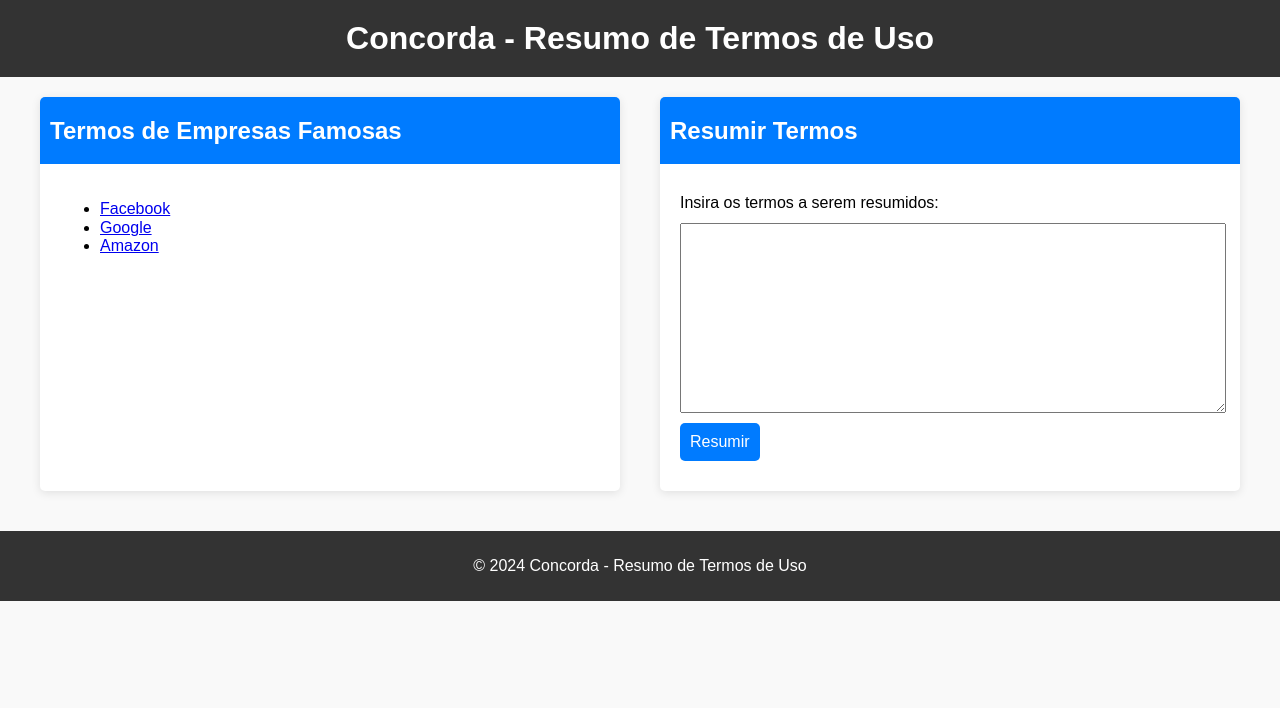
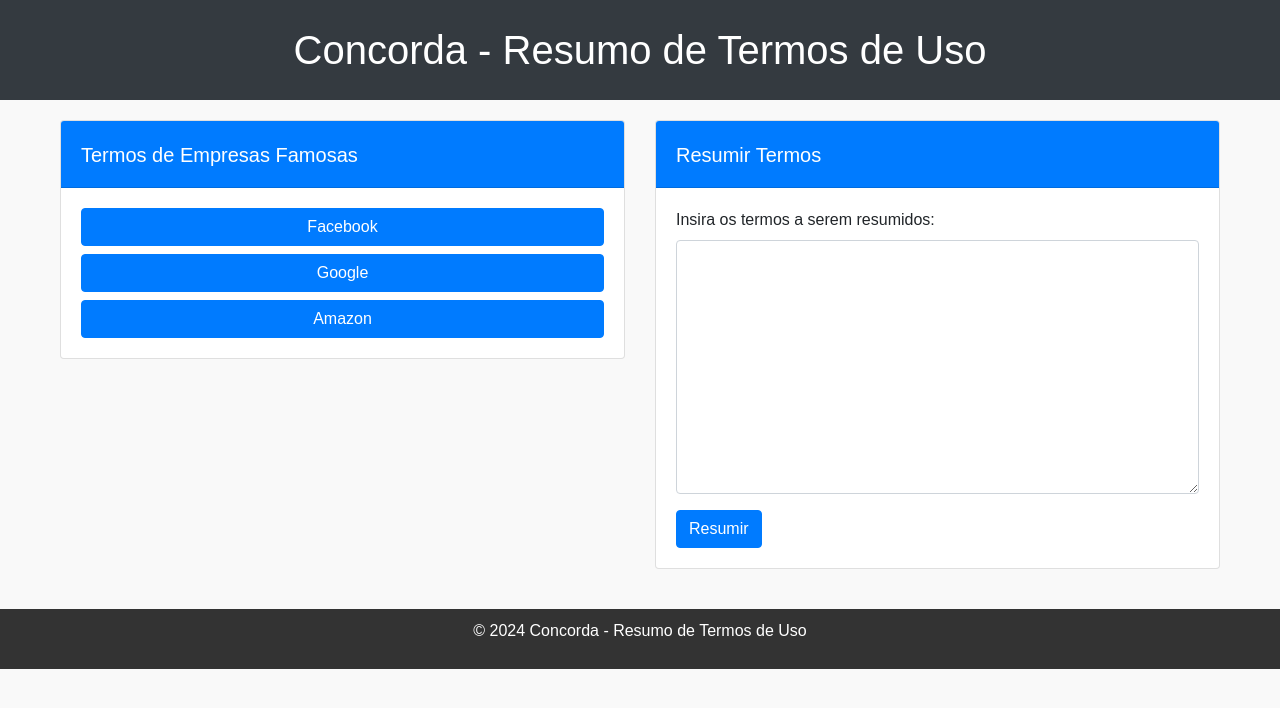
Before and after one commit to EDUARDOdaSILVAA/empreendedorismo, a plain HTML site: page index.html in a window 1280 px wide. Drawn offline with nearby package versions, Linux system fonts and the light colour scheme.

Commit message:
termos de exemplo e bootstrap

```diff
--- a/index.html
+++ b/index.html
@@ -5,6 +5,7 @@
   <meta name="viewport" content="width=device-width, initial-scale=1.0">
   <title>Concorda - Resumo de Termos de Uso</title>
   <link rel="stylesheet" href="https://cdnjs.cloudflare.com/ajax/libs/normalize/8.0.1/normalize.min.css">
+  <link rel="stylesheet" href="https://stackpath.bootstrapcdn.com/bootstrap/4.5.2/css/bootstrap.min.css">
   <style>
     body {
       font-family: Arial, sans-serif;
@@ -12,61 +13,16 @@
       padding: 0;
       background-color: #f9f9f9;
     }
-    header {
-      background-color: #333;
-      color: #fff;
-      padding: 10px 0;
-      text-align: center;
-    }
     h1, h2 {
       margin: 10px 0;
     }
-    .container {
+    .container-custom {
       max-width: 1200px;
       margin: 20px auto;
       padding: 0 20px;
-      display: flex;
-      flex-wrap: wrap;
-      justify-content: space-between;
     }
-    .card {
-      width: calc(50% - 20px);
+    .card-custom {
       margin-bottom: 20px;
-      background-color: #fff;
-      border-radius: 5px;
-      box-shadow: 0 2px 10px rgba(0, 0, 0, 0.1);
-      overflow: hidden;
-    }
-    .card-header {
-      background-color: #007bff;
-      color: #fff;
-      padding: 10px;
-    }
-    .card-content {
-      padding: 20px;
-    }
-    .card-content form {
-      margin-top: 10px;
-    }
-    label, textarea, input[type="submit"] {
-      display: block;
-      margin-bottom: 10px;
-    }
-    textarea {
-      width: 100%;
-      resize: vertical;
-    }
-    input[type="submit"] {
-      background-color: #007bff;
-      color: #fff;
-      border: none;
-      padding: 10px;
-      border-radius: 5px;
-      cursor: pointer;
-      transition: background-color 0.3s ease;
-    }
-    input[type="submit"]:hover {
-      background-color: #0056b3;
     }
     footer {
       text-align: center;
@@ -78,34 +34,42 @@
   </style>
 </head>
 <body>
-  <header>
+  <header class="bg-dark text-white text-center py-3">
     <h1>Concorda - Resumo de Termos de Uso</h1>
   </header>
 
-  <div class="container">
-    <div class="card">
-      <div class="card-header">
-        <h2>Termos de Empresas Famosas</h2>
+  <div class="container container-custom">
+    <div class="row">
+      <div class="col-md-6">
+        <div class="card card-custom">
+          <div class="card-header bg-primary text-white">
+            <h2 class="h5">Termos de Empresas Famosas</h2>
           </div>
-      <div class="card-content">
-        <ul>
-          <li><a href="termos-facebook.html">Facebook</a></li>
-          <li><a href="termos-google.html">Google</a></li>
-          <li><a href="termos-amazon.html">Amazon</a></li>
-        </ul>
+          <div class="card-body">
+            <div class="d-grid gap-2">
+              <a href="termos-facebook.html" class="btn btn-primary btn-block">Facebook</a>
+              <a href="termos-google.html" class="btn btn-primary btn-block">Google</a>
+              <a href="termos-amazon.html" class="btn btn-primary btn-block">Amazon</a>
+            </div>
+          </div>
         </div>
       </div>
 
-    <div class="card">
-      <div class="card-header">
-        <h2>Resumir Termos</h2>
+      <div class="col-md-6">
+        <div class="card card-custom">
+          <div class="card-header bg-primary text-white">
+            <h2 class="h5">Resumir Termos</h2>
           </div>
-      <div class="card-content">
+          <div class="card-body">
             <form action="resumo.php" method="POST">
+              <div class="form-group">
                 <label for="termos">Insira os termos a serem resumidos:</label>
-          <textarea id="termos" name="termos" rows="10" cols="50"></textarea>
-          <input type="submit" value="Resumir">
+                <textarea id="termos" name="termos" class="form-control" rows="10"></textarea>
+              </div>
+              <button type="submit" class="btn btn-primary">Resumir</button>
             </form>
+          </div>
+        </div>
       </div>
     </div>
   </div>
@@ -113,5 +77,9 @@
   <footer>
     <p>&copy; 2024 Concorda - Resumo de Termos de Uso</p>
   </footer>
+
+  <script src="https://code.jquery.com/jquery-3.5.1.slim.min.js"></script>
+  <script src="https://cdn.jsdelivr.net/npm/@popperjs/core@2.9.3/dist/umd/popper.min.js"></script>
+  <script src="https://stackpath.bootstrapcdn.com/bootstrap/4.5.2/js/bootstrap.min.js"></script>
 </body>
 </html>
```
Also changed, not shown: termos-amazon.html (added, +23 -0 lines), termos-facebook.html (added, +23 -0 lines), termos-google.html (added, +23 -0 lines). Lines whose indentation alone changed are shown as unchanged.
